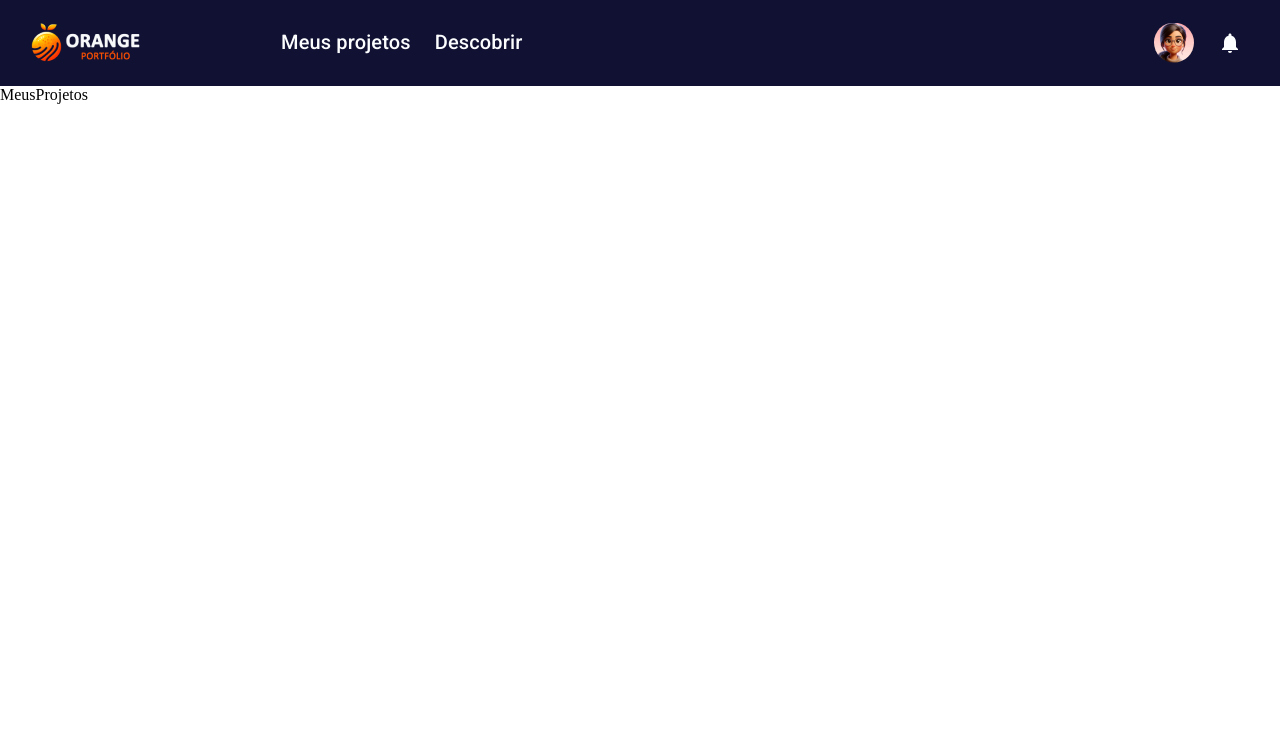
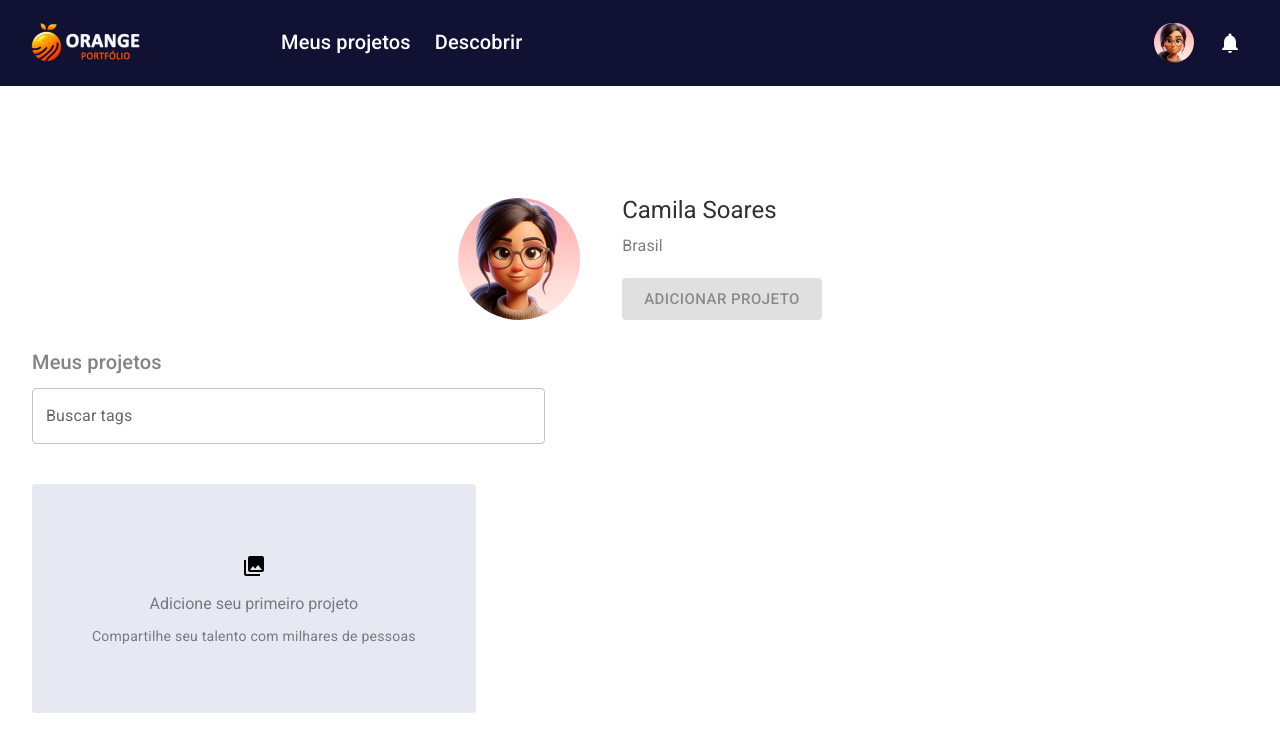
Before and after one commit to PedroFonseca447/orange-portifolio-squad15, a React (Vite) app: page / in a window 1280 px wide. Shown: the top 752 px of the page. Built offline with nearby package versions, Linux system fonts and the light colour scheme.

Commit message:
Iniciando pagina meus projetos

```diff
--- a/src/index.css
+++ b/src/index.css
@@ -13,8 +13,15 @@
   --3: 24px;
   --none: 0px;
   --Neutral-Colors-Neutral-60: #FCFDFF;
+  --Neutral-Colors-Neutral-120: #303133;
+  --Neutral-Colors-Neutral-130: ##0B0C0D;
+  --Neutral-Colors-Neutral-70: #E6E9F2;
   --white: #fff;
   --roboto: 'Roboto';
+  --action-disabledBackground: rgba(0, 0, 0, 0.12);
+  --action-disabledBackgroundHover: rgba(0, 0, 0, 0.170);
+  --borderRadius: 4px;
+  --action-disabled: rgba(0, 0, 0, 0.38);
 }
 
 a{
--- a/src/pages/MeusProjetos/MeusProjetos.jsx
+++ b/src/pages/MeusProjetos/MeusProjetos.jsx
@@ -1,12 +1,45 @@
-import React from 'react'
+import React, { useState } from 'react'
 import './meusprojetos.css'
 import Menu from '../../components/Menu/Menu'
+import TextField from '@mui/material/TextField';
+import CollectionsIcon from '@mui/icons-material/Collections';
 
 const MeusProjetos = () => {
+  const user = {
+    name: 'Camila Soares',
+    country: 'Brasil'
+  }
+  const [projetos, setProjetos] = useState([])
   return (
     <>
         <Menu/>
-        <div>MeusProjetos</div>
+        <section className="card-perfil">
+          <img src='/imgs/Image.png' alt='Sua foto de perfil' className='card-perfil__img'/>
+          <div className="card-perfil__info">
+            <div className="card-perfil__info-user">
+              <h3>{user.name}</h3>
+              <span>{user.country}</span>
+            </div>
+            <button>Adicionar projeto</button>
+          </div>
+        </section>
+        <main className='meus-projetos'>
+          <h6>Meus projetos</h6>
+          <TextField
+            id="outlined"
+            label="Buscar tags"
+            className='meus-projetos__input-tags'/>
+          {projetos.length === 0 ?
+            <div className='meus-projetos__add-projetos'>
+              <CollectionsIcon className='add-projetos__icon'/>
+              <p>Adicione seu primeiro projeto</p>
+              <p>Compartilhe seu talento com milhares de pessoas</p>
+            </div> :
+            <div>
+
+            </div>
+          }
+        </main>
     </>
   )
 }
--- a/src/pages/MeusProjetos/meusprojetos.css
+++ b/src/pages/MeusProjetos/meusprojetos.css
@@ -0,0 +1,140 @@
+.card-perfil{
+    display: flex;
+    align-items: center;
+    justify-content: center;
+    margin-top: 112px;
+    margin-bottom: 24px;
+    gap: 42px;
+}
+
+.card-perfil__img{
+    clip-path: circle();
+    display: flex;
+    width: 122px;
+    height: 122px;
+    justify-content: center;
+    align-items: center;
+}
+
+.card-perfil__info{
+    display: flex;
+    flex-direction: column;
+    align-items: flex-start;
+    gap: var(--3);
+}
+
+.card-perfil__info button{
+    display: flex;
+    padding: 8px 22px;
+    flex-direction: column;
+    justify-content: center;
+    align-items: center;
+    border-radius: var(--borderRadius);
+    background: var(--action-disabledBackground);
+    text-transform: uppercase;
+    border: none;
+    color: var(--action-disabled);
+    font-feature-settings: 'clig' off, 'liga' off;
+    font-family: var(--roboto);
+    font-size: 15px;
+    font-style: normal;
+    font-weight: 500;
+    line-height: 26px;
+    letter-spacing: 0.46px;
+    cursor: pointer;
+    transition: 0.5s all;
+}
+
+.card-perfil__info button:hover{
+    background-color: var(--action-disabledBackgroundHover);
+}
+
+.card-perfil__info-user{
+    display: flex;
+    flex-direction: column;
+    align-items: flex-start;
+    gap: var(--2);
+}
+
+.card-perfil__info-user h3, .card-perfil__info-user span{
+    font-family: var(--roboto);
+    margin: var(--none);
+    padding: var(--none);
+    font-style: normal;
+    font-weight: 400;
+}
+
+.card-perfil__info-user h3{
+    color: var(--Neutral-Colors-Neutral-120);
+    font-size: var(--3);
+    line-height: var(--3);
+}
+
+.card-perfil__info-user span{
+    color: var(--Neutral-Colors-Neutral-130);
+    opacity: 0.5;
+    font-size: var(--2);
+    line-height: var(--2);
+    letter-spacing: 0.15px;
+}
+
+.meus-projetos{
+    margin: 32px;
+}
+
+.meus-projetos h6{
+    color: var(--Neutral-Colors-Neutral-120);
+    font-family: Roboto;
+    font-size: 20px;
+    font-style: normal;
+    font-weight: 500;
+    line-height: 20px;
+    letter-spacing: 0.15px;
+    opacity: 0.6;
+    margin: 0;
+    margin-bottom: var(--2);
+}
+
+.meus-projetos__input-tags{
+    width: 513px;
+}
+
+.meus-projetos__add-projetos{
+    padding: 70px 60px;
+    width: fit-content;
+    border-radius: var(--borderRadius);
+    background-color: var(--Neutral-Colors-Neutral-70);
+    display: flex;
+    flex-direction: column;
+    align-items: center;
+    justify-content: center;
+    gap: var(--2);
+    margin-top: 40px;
+}
+
+.meus-projetos__add-projetos p{
+    color: var(--Neutral-Colors-Neutral-120);
+    font-family:var(--roboto);
+    font-style: normal;
+    font-weight: 400;
+    opacity: 0.6;
+    margin: var(--none);
+    text-align: left;
+}
+.meus-projetos__add-projetos p:first-child{
+    line-height: 14px;
+    font-size: 14px;
+    letter-spacing: 0.5px;
+}
+.meus-projetos__add-projetos p:last-child{
+    line-height: 14px;
+    font-size: 14px;
+    letter-spacing: 0.25px;
+}
+
+.add-projeto__icon{
+    width: 46px;
+    height: 46px;
+    flex-shrink: 0;
+    color: #323232;
+}
```
